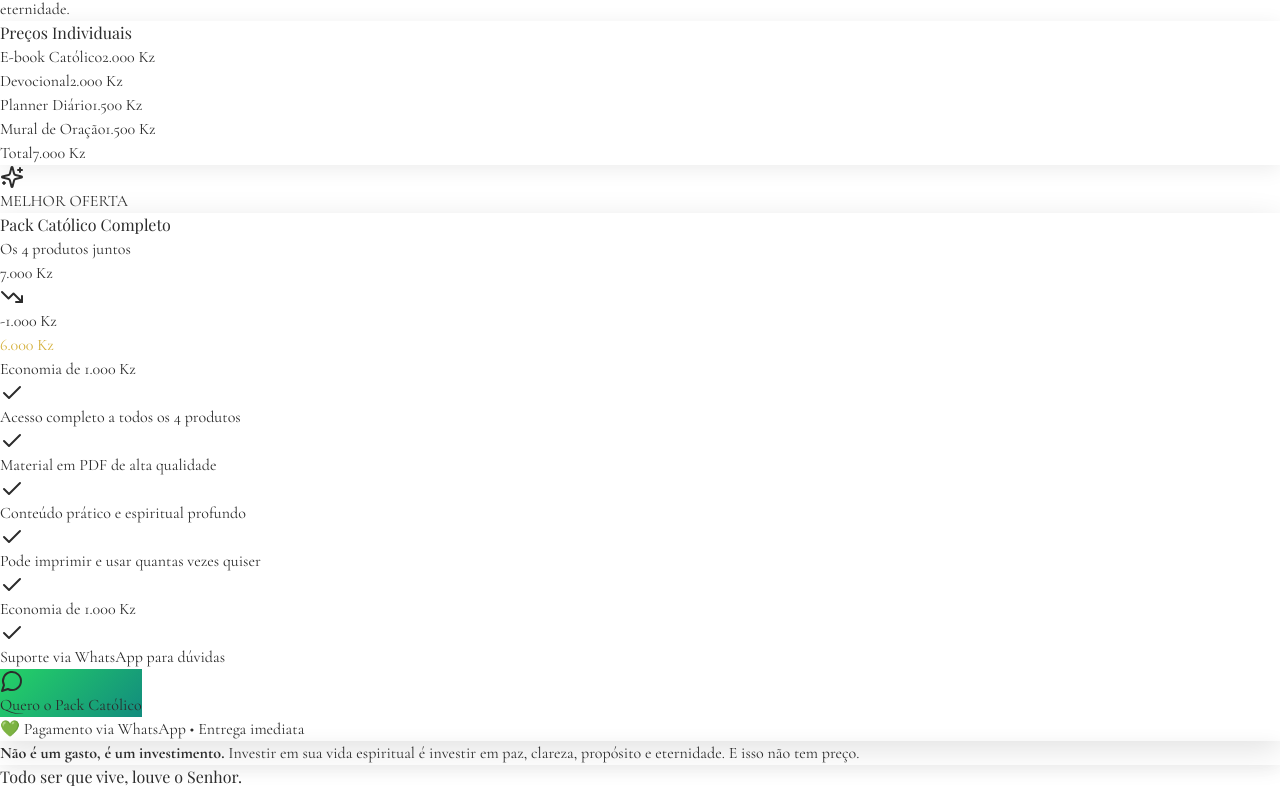
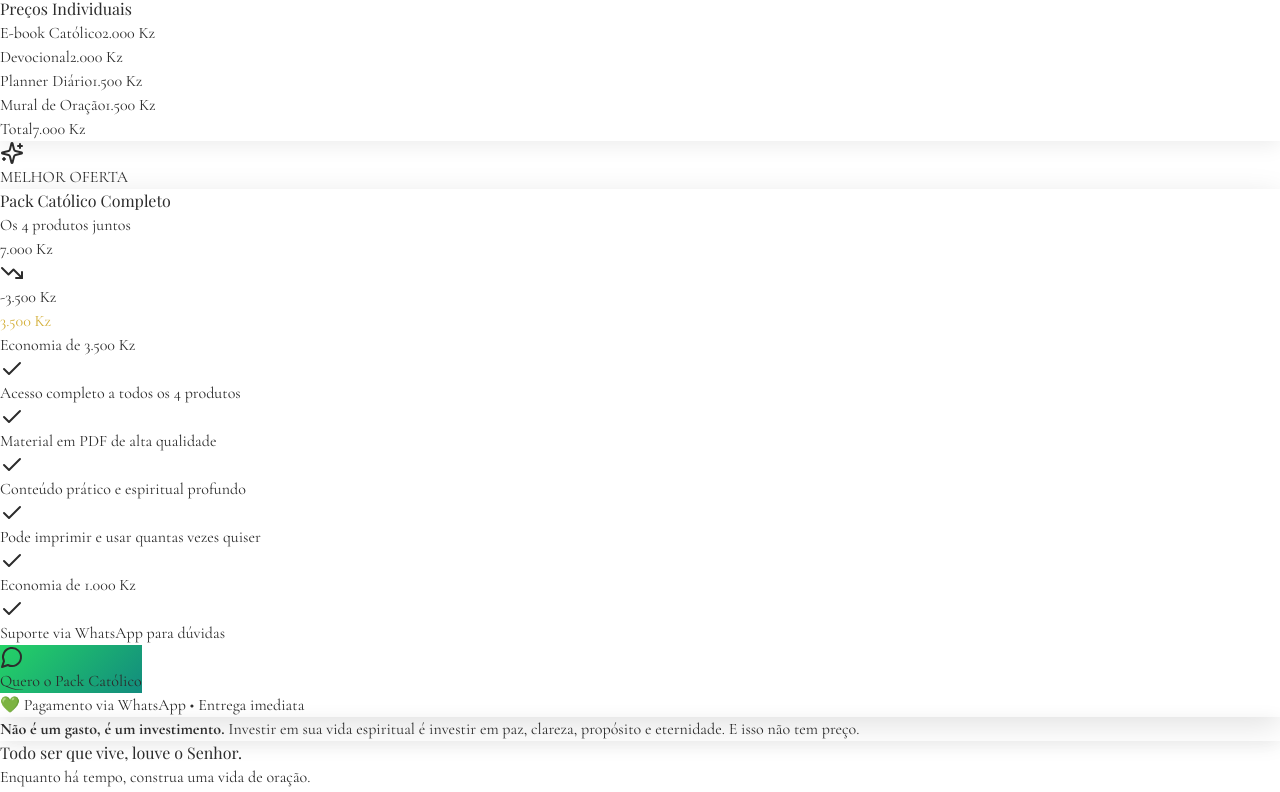
Before and after one commit to Valdemar-Andrade/landing-page-catolico, a Next.js app: page / in a window 1280 px wide. Shown: the part 1443-2235 px from the top of the page. Built offline with nearby package versions, Linux system fonts and the light colour scheme; a web font is replaced by a local one.

Commit message:
Remoção do botão de compra no Hero; alteração do valor de desconto para 50% do preço

```diff
--- a/components/hero-section.tsx
+++ b/components/hero-section.tsx
@@ -45,15 +45,7 @@ export default function HeroSection() {
               initial={{ opacity: 0, y: 20 }}
               animate={{ opacity: 1, y: 0 }}
               transition={{ duration: 0.8, delay: 0.4 }}
-            >
-              <Link
-                href="https://wa.me/244XXXXXXXXX?text=Quero%20o%20Pack%20Cat%C3%B3lico"
-                target="_blank"
-                className="inline-block bg-[#F4C430] hover:bg-[#E5B621] text-gray-900 font-bold text-lg px-10 py-4 rounded-lg transition-all duration-300 shadow-lg hover:shadow-xl"
-              >
-                ADQUIRIR MEU PACK CATÓLICO
-              </Link>
-            </motion.div>
+            ></motion.div>
           </div>
         </div>
       </div>
--- a/components/pricing-sectionv2.tsx
+++ b/components/pricing-sectionv2.tsx
@@ -106,13 +106,13 @@ export default function PricingSectionV2() {
                     </span>
                     <div className="flex items-center gap-2 bg-red-100 text-red-700 px-3 py-1 rounded-full">
                       <TrendingDown className="w-4 h-4" />
-                      <span className="text-sm font-bold">-1.000 Kz</span>
+                      <span className="text-sm font-bold">-3.500 Kz</span>
                     </div>
                   </div>
                   <div className="text-5xl font-bold text-gradient-gold mb-2">
-                    6.000 Kz
+                    3.500 Kz
                   </div>
-                  <p className="text-gray-600">Economia de 1.000 Kz</p>
+                  <p className="text-gray-600">Economia de 3.500 Kz</p>
                 </div>
 
                 <div className="space-y-3 mb-8">
```
